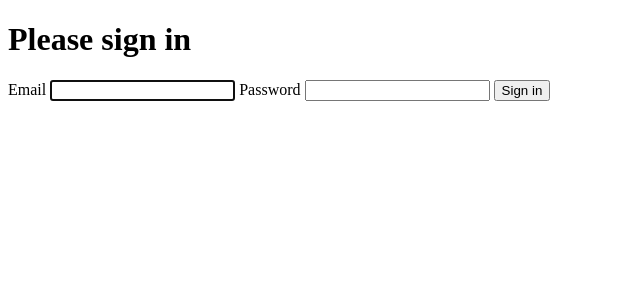
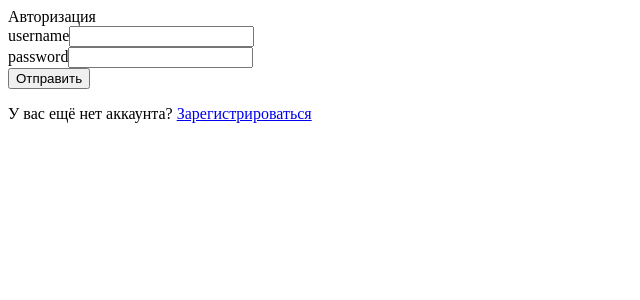
Before and after one commit to kruglov-ilya/ScheduleWise, a Symfony app: template templates/security/login.html.twig in a window 1280 px wide. Shown: the top 300 px of the page, without its empty margins (0-640 px from the left). Run offline with Twig, Linux system fonts and the light colour scheme; the template is opened without the code that fills it, so the values that code supplies are empty; form fields are guessed from the names that the template uses; some libraries are stand-ins or nearby versions.

Commit message:
feat: setting style for login form

```diff
--- a/templates/security/login.html.twig
+++ b/templates/security/login.html.twig
@@ -3,40 +3,38 @@
 {% block title %}Log in!{% endblock %}
 
 {% block body %}
-    <form method="post">
-        {% if error %}
-            <div class="alert alert-danger">{{ error.messageKey|trans(error.messageData, 'security') }}</div>
-        {% endif %}
+    {% for flash_error in app.flashes('verify_email_error') %}
+        <div class="alert alert-danger" role="alert">{{ flash_error }}</div>
+    {% endfor %}
 
-        {% if app.user %}
-            <div class="mb-3">
-                You are logged in as {{ app.user.userIdentifier }}, <a href="{{ path('app_logout') }}">Logout</a>
+
+    <div class="flex justify-center items-center min-h-screen bg-white">
+        <div class="w-[380px]">
+            <div class="text-3xl mb-3 font-semibold flex flex-row items-center gap-5">
+                <div>Авторизация</div>
             </div>
-        {% endif %}
 
-        <h1 class="h3 mb-3 font-weight-normal">Please sign in</h1>
-        <label for="username">Email</label>
-        <input type="email" value="{{ last_username }}" name="_username" id="username" class="form-control" autocomplete="email" required autofocus>
-        <label for="password">Password</label>
-        <input type="password" name="_password" id="password" class="form-control" autocomplete="current-password" required>
+            {% for message in app.flashes('error') %}
+                <div class="p-4 mb-4 text-sm text-red-800 rounded-lg bg-red-50 dark:bg-gray-800 dark:text-blue-400"
+                     role="alert">
+                    {{ message }}
+                </div>
+            {% endfor %}
 
-        <input type="hidden" name="_csrf_token"
-               value="{{ csrf_token('authenticate') }}"
-        >
+            {{ form_errors(loginForm) }}
 
-        {#
-            Uncomment this section and add a remember_me option below your firewall to activate remember me functionality.
-            See https://symfony.com/doc/current/security/remember_me.html
+            {{ form_start(loginForm) }}
+            {{ form_row(loginForm._username) }}
+            {{ form_row(loginForm._password) }}
 
-            <div class="checkbox mb-3">
-                <label>
-                    <input type="checkbox" name="_remember_me"> Remember me
-                </label>
-            </div>
-        #}
+            <button type="submit" class="py-1.5 px-2 bg-[#0BC5EA] w-full rounded-md mt-3 text-white">Отправить</button>
 
-        <button class="btn btn-lg btn-primary" type="submit">
-            Sign in
-        </button>
-    </form>
+            <input type="hidden" name="_csrf_token"
+                   value="{{ csrf_token('authenticate') }}"
+            >
+
+            <p class="text-center font-medium mt-3">У вас ещё нет аккаунта? <a class="text-[#0BC5EA]" href="{{ path('app_register') }}"> Зарегистрироваться</a></p>
+            {{ form_end(loginForm) }}
+        </div>
+    </div>
 {% endblock %}
```
Also changed, not shown: src/Controller/SecurityController.php (+10 -2 lines), src/Form/LoginFormType.php (added, +33 -0 lines), templates/registration/register.html.twig (+13 -3 lines), 1 other file.
